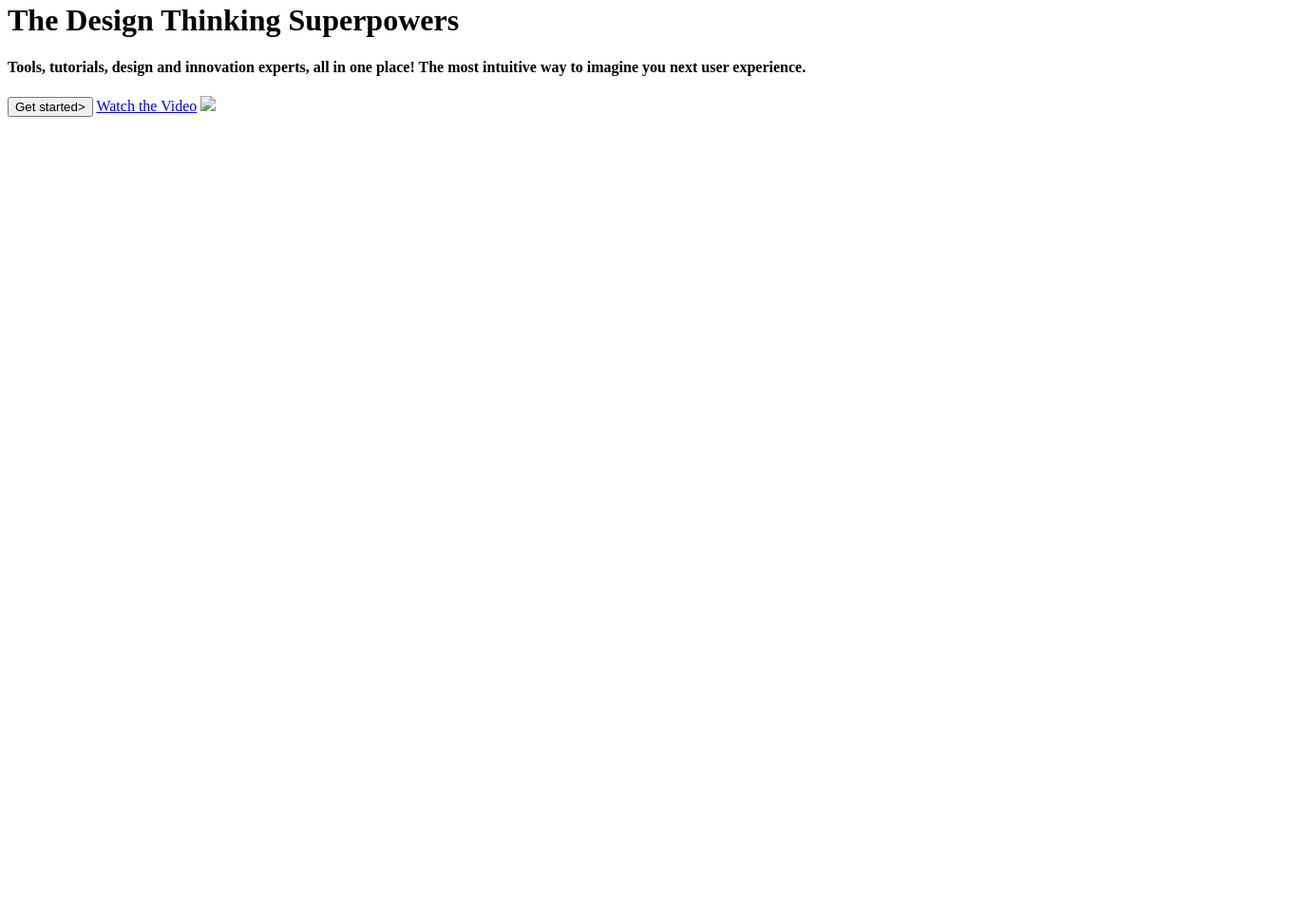
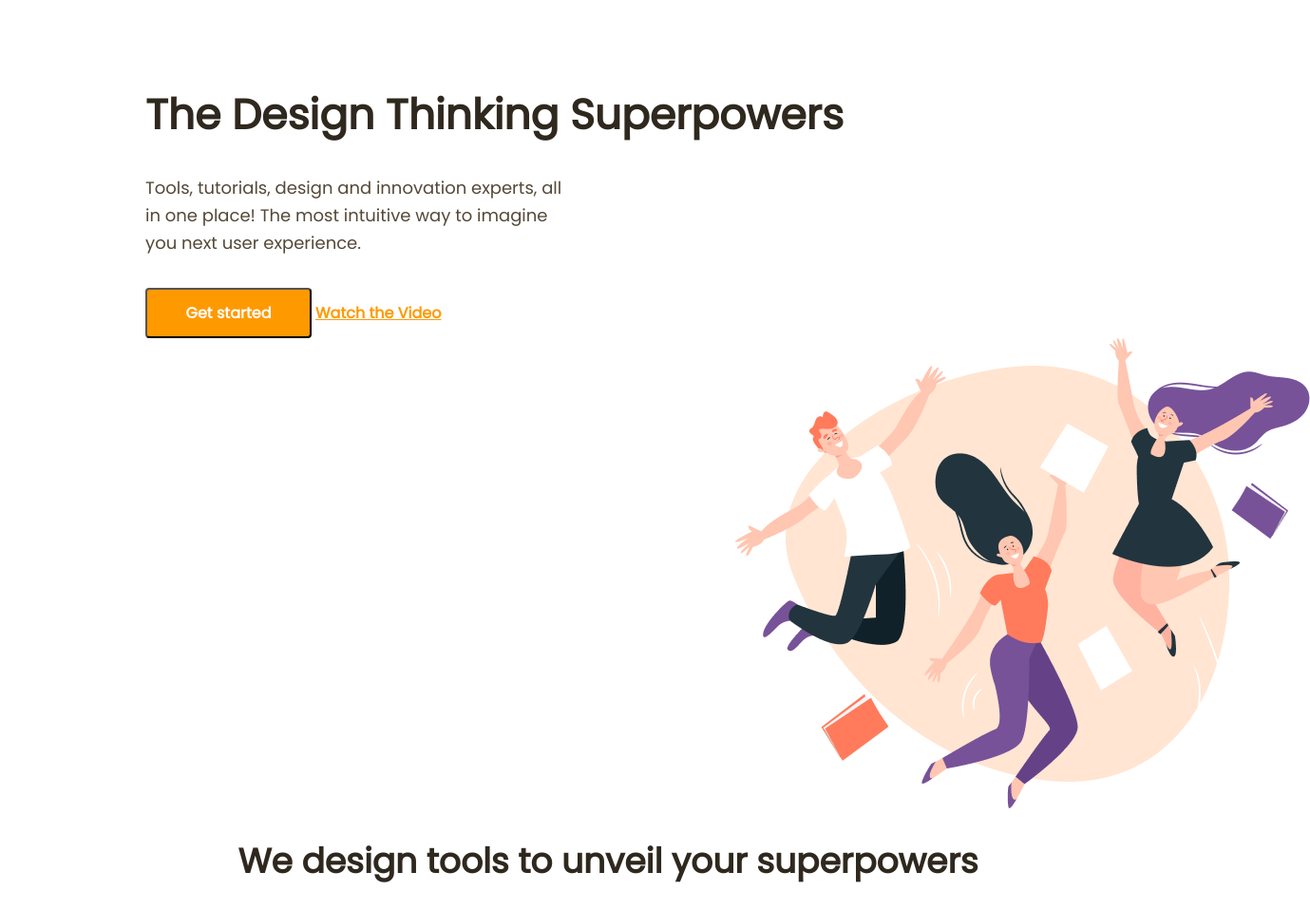
Before and after one commit to zznicole/productly2, a plain HTML site: page index.html in a window 1280 px wide. Shown: the part 147-1105 px from the top of the page at 95% size, 1379 px wide, since content can reach past the window. Before the commit the page ends 800 px from the top, so only its background shows below. Drawn offline with Linux system fonts and the light colour scheme.

Commit message:
set up nav and header structures

```diff
--- a/index.html
+++ b/index.html
@@ -24,15 +24,22 @@
         </section>
     </nav>
     <header>
-        <h1>The Design Thinking Superpowers</h1>
-        <h4> Tools, tutorials, design and innovation experts, all in one place! The most intuitive way
-            to imagine you next user experience.</h4>
-        <button>Get started></button>
-        <a href="#">Watch the Video</a>
-        <img src="img/i"
-
+        <section class="headerall">
+            <div class="headercontents">
+                <h1 class="headerh1" >The Design Thinking Superpowers</h1>
+                <h4> Tools, tutorials, design and innovation experts, all in one place! The most intuitive way
+                to imagine you next user experience.</h4>
+                <button class="getstarted">Get started</button>
+                <div class="triangle"></div><a href="#" class="videolink">Watch the Video</a>
+            </div>
+            <img src="img/Image.png" class="headerimage">
+        </section>
     </header>
     <main>
+        <feature>
+            <h1 class="featureh1">We design tools to unveil your superpowers</h1>
+
+        </feature>
 
     </main>
     <footer>
--- a/style/index.css
+++ b/style/index.css
@@ -24,12 +24,11 @@
     font-size: 14px;
     line-height: 2;
     color: #2F281E;
-
+    margin-inline:10px;
 }
 
 .signin .signup{
     display: inline-block;
-
 }
 
 .signin {
@@ -45,8 +44,6 @@
     color:#173A56;
     margin-top: 15px;
     margin-bottom: 17px ;
-
-
 }
 
 .signup {
@@ -60,5 +57,83 @@
     font-size: 16px;
     line-height: 1.5;
     color: #FFFFFF
+}
+
+
+.headercontents {
+    block-size:518px 331px;
+    margin-top: 113px;
+    margin-left: 145px;
+}
+
+.headerh1 {
+     font-family: Poppins;
+     font-style: normal;
+     font-weight: bold;
+     font-size: 44px;
+     line-height: 1.2;
+     color: #2F281E;
+}
+
+h4 {
+    font-family: Poppins;
+    font-style: normal;
+    font-weight: normal;
+    font-size: 18px;
+    line-height: 1.6;
+    color: #544837;
+    width: 458px;
+    height: 95px;
+}
+
+.getstarted {
+    background: #FF9900;
+    border-radius: 4px;
+    width: 175px;
+    height: 53px;
+    font-family: Poppins;
+    font-style: normal;
+    font-weight: bold;
+    font-size: 16px;
+    line-height: 1.5;
+    color: #FFFFFF;
+}
+
+.triangle {
+    display: inline-block;
+    background-color: #FF9900;
+    border-top: 20px;
+    border-left: 17px;
+    border-bottom: 20px;
+    border-radius: 1.125px;
 
 }
+
+ a {
+    font-family: Poppins;
+    font-style: normal;
+    font-weight: 600;
+    font-size: 16px;
+    line-height: 1.5;
+    text-decoration-line: underline;
+    color: #FF9900;
+}
+
+.headerimage {
+    position:relative;
+    left: 766px;
+    max-width: 605px;
+    max-height: 496px;
+
+
+}
+
+.featureh1 {
+    font-family: Poppins;
+    font-style: normal;
+    font-weight: bold;
+    font-size: 36px;
+    line-height: 1.5;
+    text-align: center;
+    color: #2F281E;
+}
```
